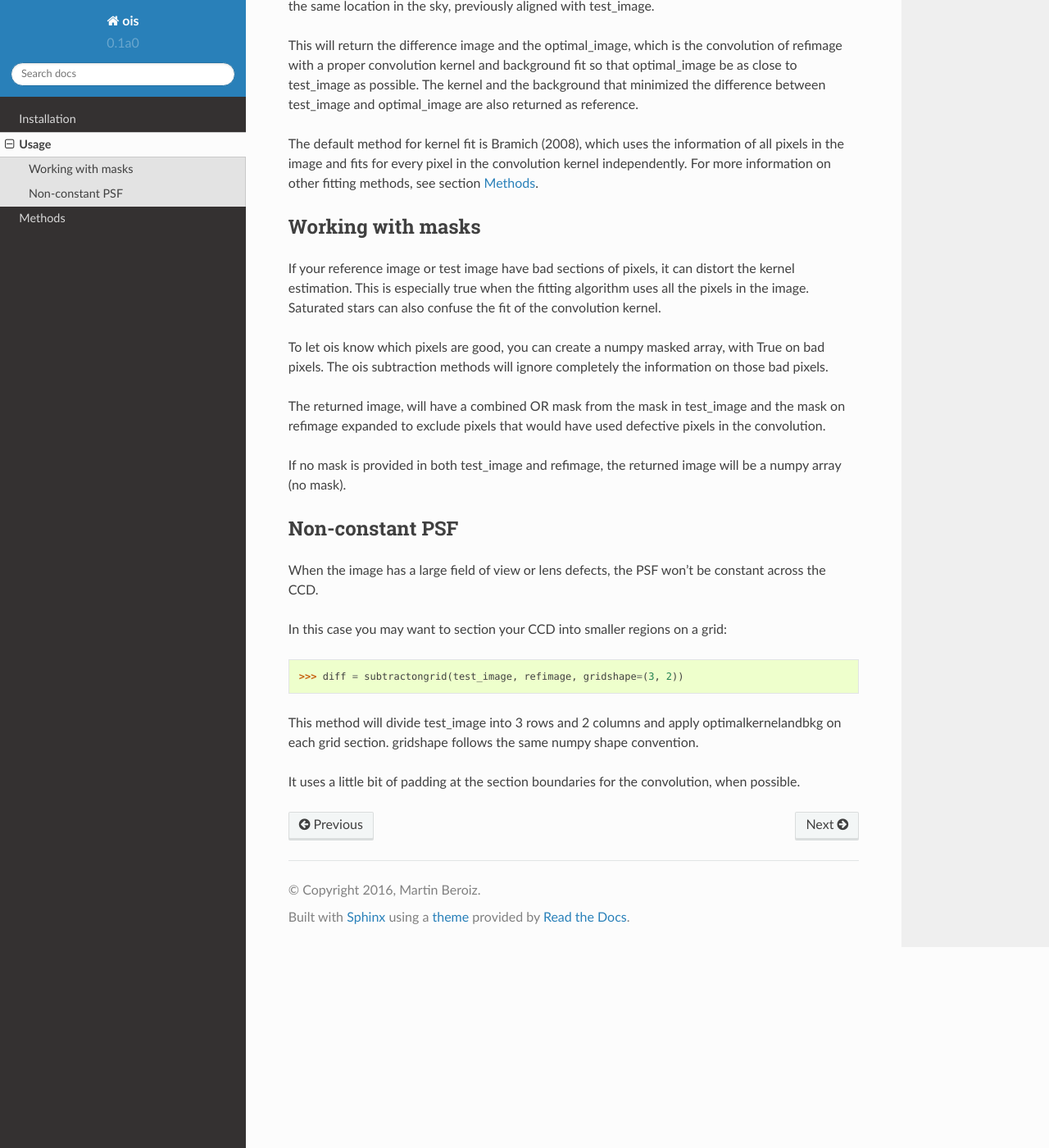
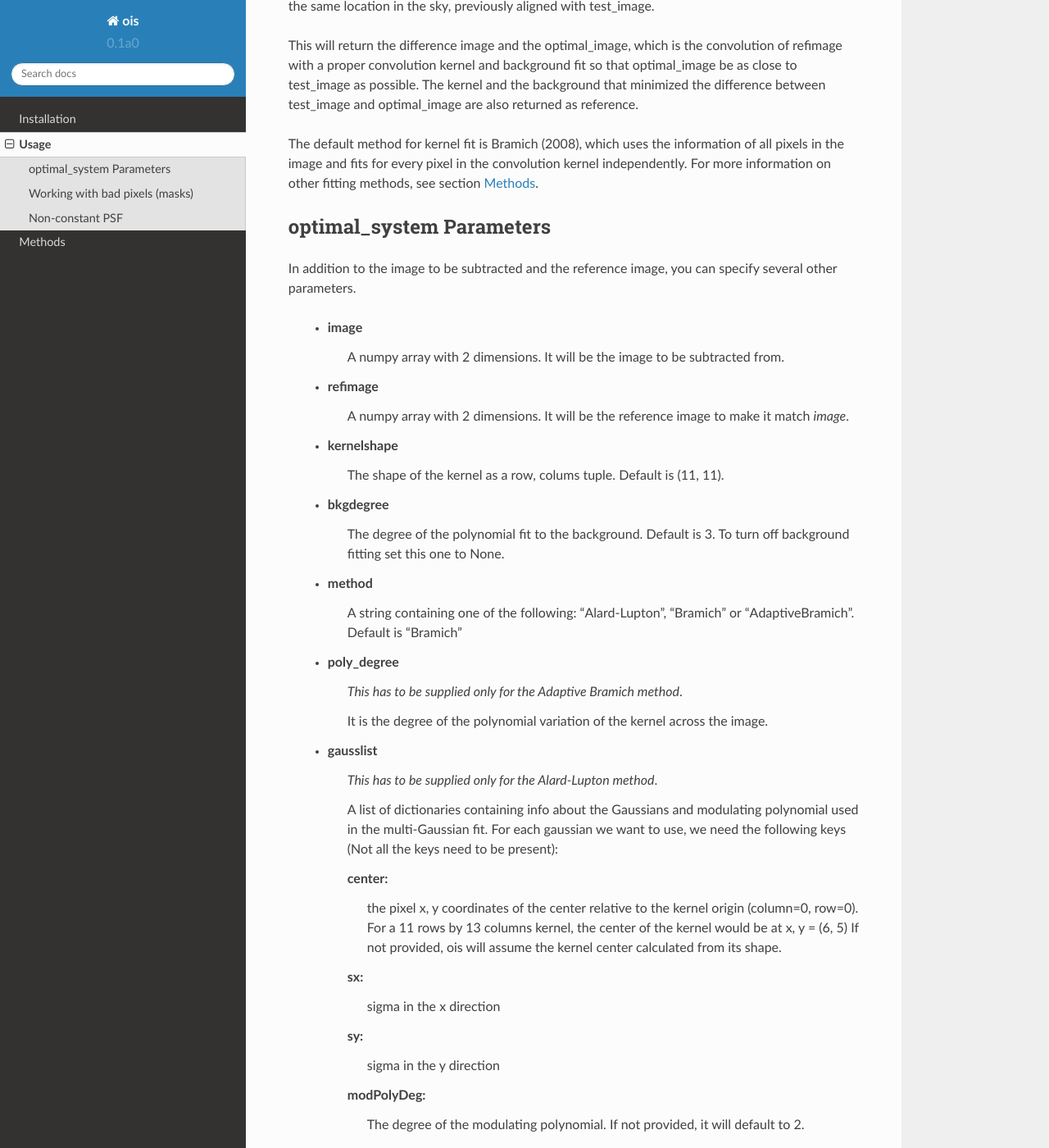
Before and after one commit to quatrope/ois, a Sphinx documentation site: the page built from docs/usage.rst, in a window 1280 px wide and 1400 px high, scrolled down 327 px. Shown: the whole window at 82% size. Built offline with Sphinx 7.4.7 and the Read the Docs theme 2.0.0, drawn with Linux system fonts in a browser that asks for light colours; some of the changed text lies outside the part shown.

Commit message:
Updated usage section

```diff
--- a/docs/usage.rst
+++ b/docs/usage.rst
@@ -16,14 +16,76 @@ The default method for kernel fit is Bramich (2008), which uses the information
 For more information on other fitting methods, see section :ref:`methods`.
 
 
-Working with masks
-------------------
+optimal_system Parameters
+-------------------------
+
+In addition to the image to be subtracted and the reference image, you can specify several other parameters.
+
+ * image
+    A numpy array with 2 dimensions. It will be the image to be subtracted from.
+
+ * refimage
+    A numpy array with 2 dimensions. It will be the reference image to make it match *image*.
+
+ * kernelshape
+    The shape of the kernel as a row, colums tuple. Default is (11, 11).
+
+ * bkgdegree
+    The degree of the polynomial fit to the background. Default is 3.
+    To turn off background fitting set this one to None.
+
+ * method
+    A string containing one of the following: "Alard-Lupton", "Bramich" or "AdaptiveBramich".
+    Default is "Bramich"
+
+ * poly_degree
+    *This has to be supplied only for the Adaptive Bramich method*.
+
+    It is the degree of the polynomial variation of the kernel across the image.
+
+ * gausslist
+    *This has to be supplied only for the Alard-Lupton method*.
+
+    A list of dictionaries containing info about the Gaussians and modulating polynomial used in the multi-Gaussian fit.
+    For each gaussian we want to use, we need the following keys (Not all the keys need to be present):
+
+    **center:**
+        the pixel x, y coordinates of the center relative to the kernel origin (column=0, row=0).
+        For a 11 rows by 13 columns kernel, the center of the kernel would be at x, y = (6, 5)
+        If not provided, ois will assume the kernel center calculated from its shape.
+
+    **sx:**
+        sigma in the x direction
+
+    **sy:**
+        sigma in the y direction
+
+    **modPolyDeg:**
+        The degree of the modulating polynomial.
+        If not provided, it will default to 2.
+
+Below is an example of a gausslist::
+
+    gausslist = [{center: (5, 5),
+                  sx: 2.
+                  sy: 2.
+                  modPolyDeg: 3},
+                 {sx: 1.0
+                  sy: 2.5
+                  modPolyDeg: 1},
+                 {sx: 3.0
+                  sy: 1.0},
+                ]
+
+
+Working with bad pixels (masks)
+-------------------------------
 
 If your reference image or test image have bad sections of pixels, it can distort the kernel estimation.
 This is especially true when the fitting algorithm uses all the pixels in the image.
 Saturated stars can also confuse the fit of the convolution kernel.
 
-To let ois know which pixels are good, you can create a numpy masked array, with True on bad pixels.
+To let *ois* know which pixels are good, you can create a numpy masked array, with True on bad pixels.
 The ois subtraction methods will ignore completely the information on those bad pixels.
 
 The returned image, will have a combined OR mask from the mask in test_image and the mask on refimage expanded to exclude pixels that would have used defective pixels in the convolution.
@@ -36,11 +98,17 @@ Non-constant PSF
 
 When the image has a large field of view or lens defects, the PSF won't be constant across the CCD.
 
-In this case you may want to section your CCD into smaller regions on a grid:
+In this case you may want to use AdaptiveBramich method, which tries to correct for kernel spatial variation.
+
+Another solution is to section your CCD into smaller regions on a grid and apply subtraction on each grid section.
+
+OIS offers an utility to apply image subtraction on each subsection, that also takes care of border issues.
+It uses a little bit of padding at the section boundaries for the convolution, when possible.
 
     >>> diff = subtractongrid(test_image, refimage, gridshape=(3, 2))
 
-This method will divide test_image into 3 rows and 2 columns and apply optimalkernelandbkg on each grid section.
-gridshape follows the same numpy shape convention.
+This method will divide test_image into 3 rows and 2 columns and apply optimal_system on each grid section.
 
-It uses a little bit of padding at the section boundaries for the convolution, when possible.
+*gridshape* is a tuple with rows, columns. Default is (2, 2).
+
+It accepts all the other parameters in *optimal_system*.
```
Also changed, not shown: docs/methods.rst (+0 -8 lines).
